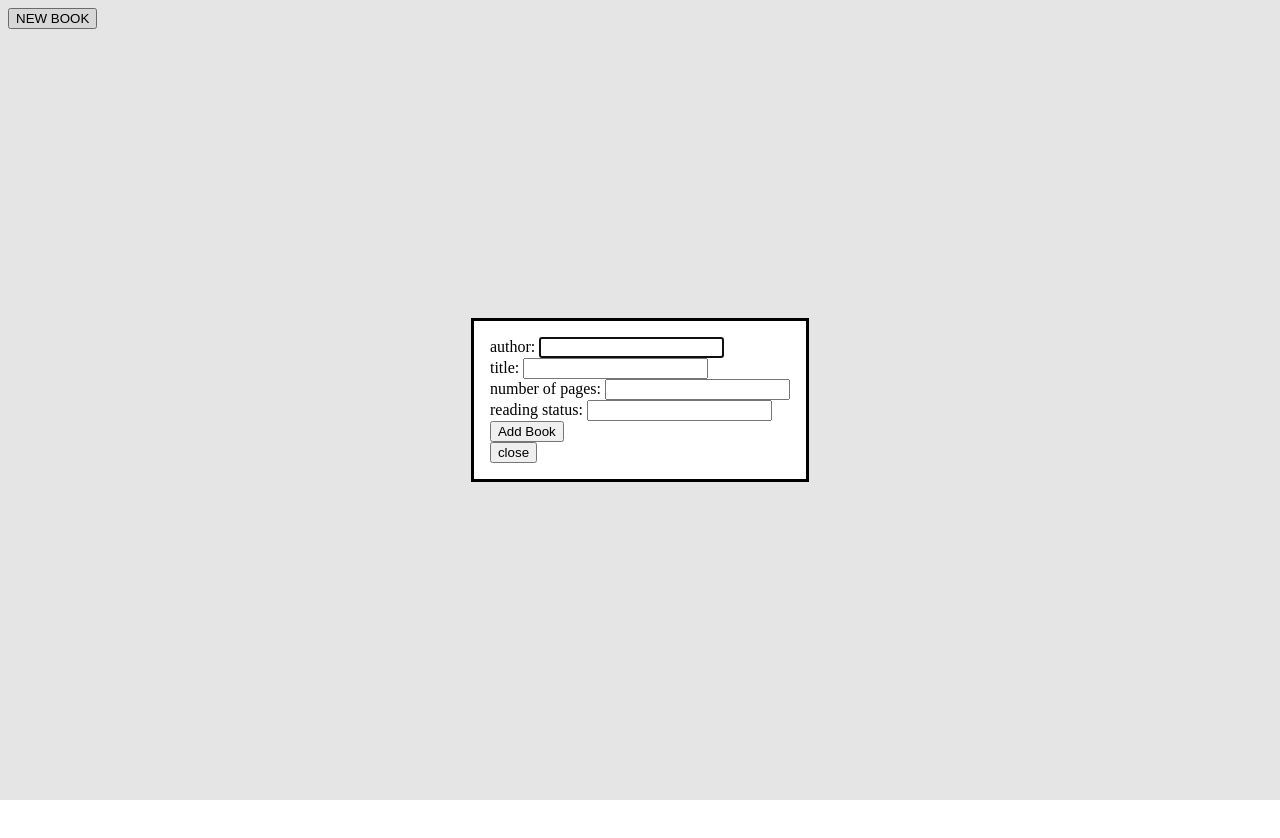
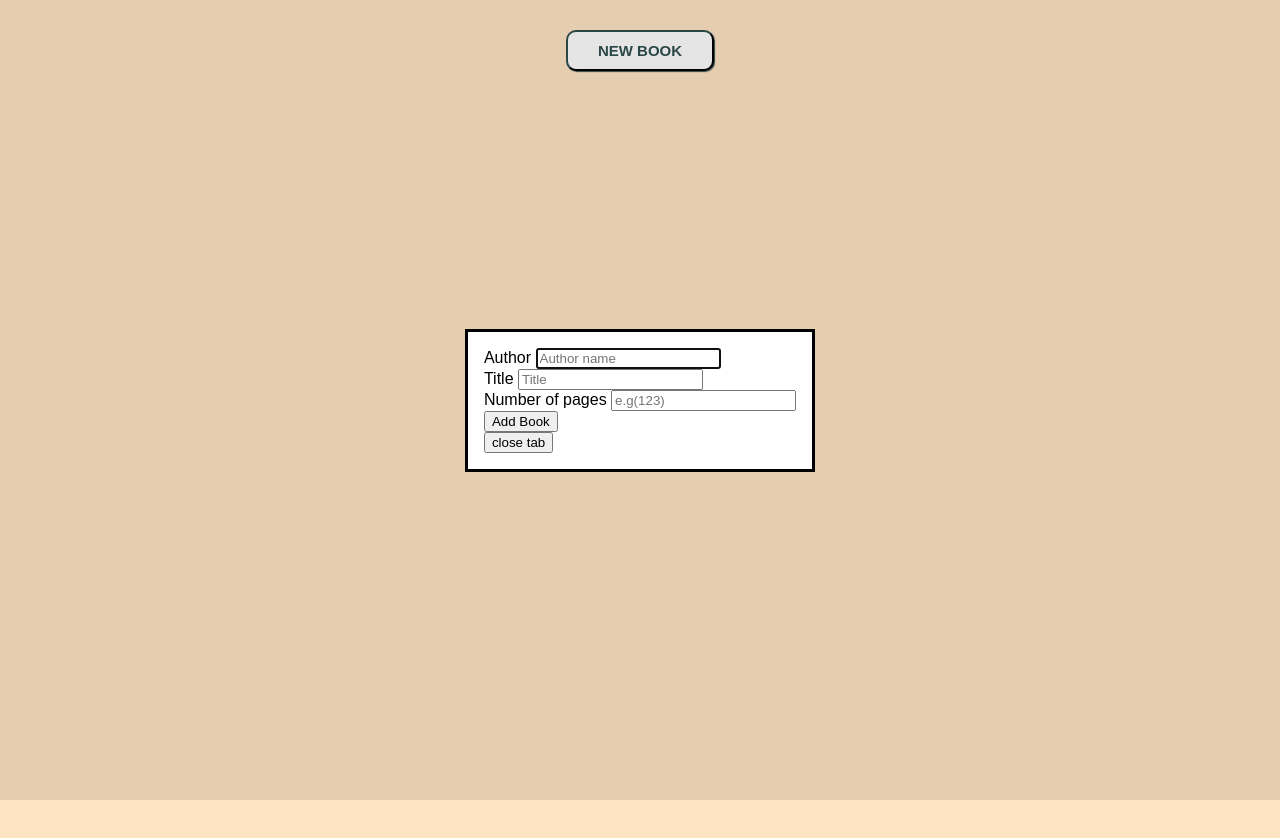
Before and after one commit to MetalSnow/Project-Library, a plain HTML site: page index.html in a window 1280 px wide. Both pictures are taken after a click on the button "NEW BOOK". Before the commit the page ends 800 px from the top, so only its background shows below. Drawn offline with Linux system fonts and the light colour scheme.

Commit message:
Finalize HTML structure for library project

```diff
--- a/index.html
+++ b/index.html
@@ -3,33 +3,33 @@
   <head>
     <meta charset="UTF-8" />
     <meta name="viewport" content="width=device-width, initial-scale=1.0" />
+    <link rel="stylesheet" href="style.css" />
     <title>Library</title>
   </head>
   <body>
     <button class="modal-btn">NEW BOOK</button>
     <dialog>
-      <div class="input">
       <form action="" method="get">
-          <div class="item1">
-            <label for="author">author:</label>
-            <input type="text" id="author" name="author" />
+        <div class="form-item">
+          <label for="author">Author</label>
+          <input
+            type="text"
+            id="author"
+            name="author"
+            placeholder="Author name"
+          />
         </div>
-          <div class="item2">
-            <label for="title">title:</label>
-            <input type="text" id="title" name="title" />
+        <div class="form-item">
+          <label for="title">Title</label>
+          <input type="text" id="title" name="title" placeholder="Title" />
         </div>
-          <div class="item3">
-            <label for="pages">number of pages:</label>
-            <input type="text" id="pages" name="pages" />
-          </div>
-          <div class="item4">
-            <label for="read">reading status:</label>
-            <input type="text" id="read" name="read" />
+        <div class="form-item">
+          <label for="pages">Number of pages</label>
+          <input type="text" id="pages" name="pages" placeholder="e.g(123)" />
         </div>
         <button type="submit" id="add-book">Add Book</button>
       </form>
-      </div>
-      <button class="close-btn">close</button>
+      <button class="close-btn">close tab</button>
     </dialog>
     <div class="display"></div>
     <script src="main.js"></script>
```
Lines whose indentation alone changed are shown as unchanged.
